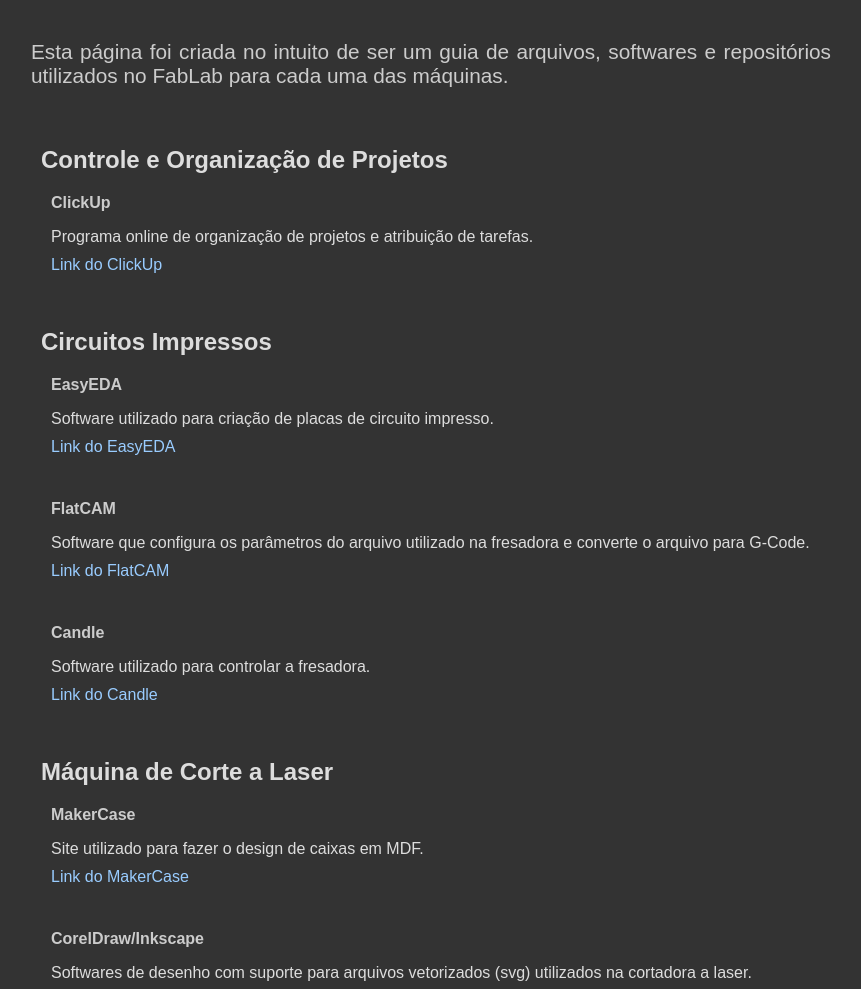
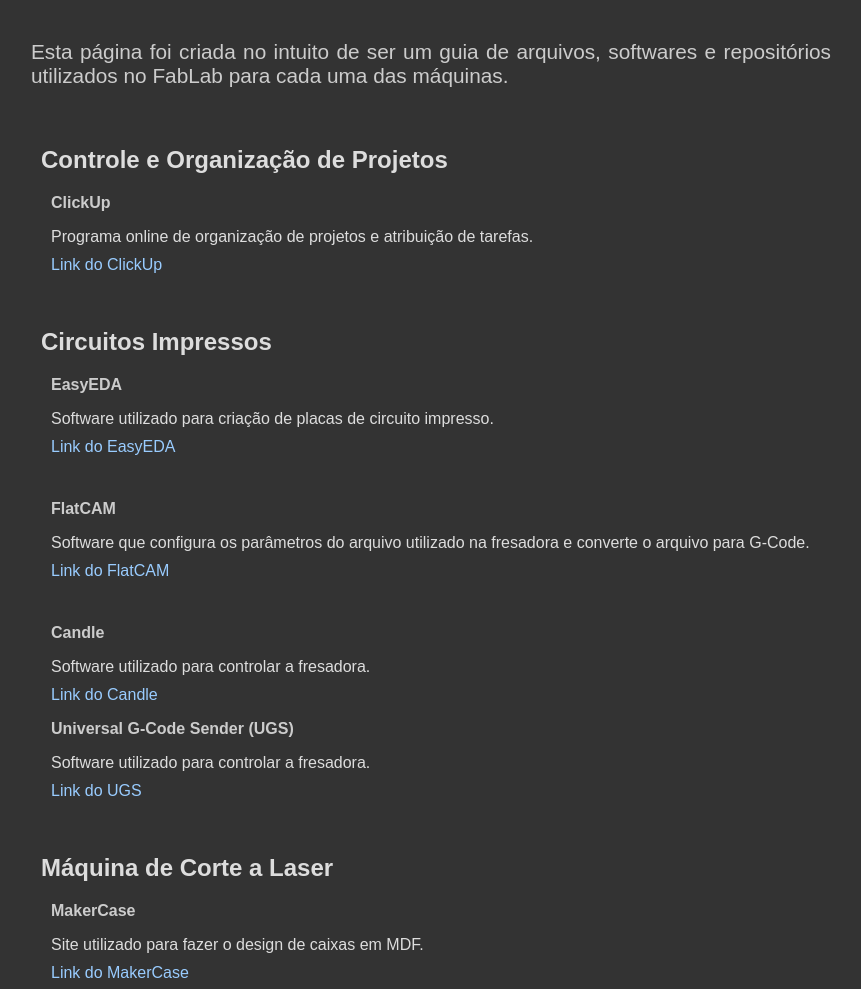
Before and after one commit to fablab-camtuc/fablab-camtuc.github.io, a plain HTML site: page index.html in a window 1280 px wide. Shown: the part 99-1088 px from the top of the page, without its empty margins (209-1070 px from the left). Drawn offline with Linux system fonts and the light colour scheme.

Commit message:
atualizando o site

```diff
--- a/index.html
+++ b/index.html
@@ -90,6 +90,10 @@
             <li><div class = "nome-software"><p>Candle</p></div></strong></li>
             <li>Software utilizado para controlar a fresadora. </li>
             <li><a href="https://github.com/Denvi/Candle" target="_blank">Link do Candle</a></li>
+
+            <li><div class = "nome-software"><p>Universal G-Code Sender (UGS)</p></div></strong></li>
+            <li>Software utilizado para controlar a fresadora. </li>
+            <li><a href="https://winder.github.io/ugs_website/download/" target="_blank">Link do UGS</a></li>
         </ul>
 
         <br>
@@ -148,6 +152,7 @@
             <li>Software utilizado para criar modelos em 3D</li>
             <li><a href="#" target="_blank">Link do Fusion360</a></li>
         </ul>
+
     </div>
 </body>
 </html>
```
